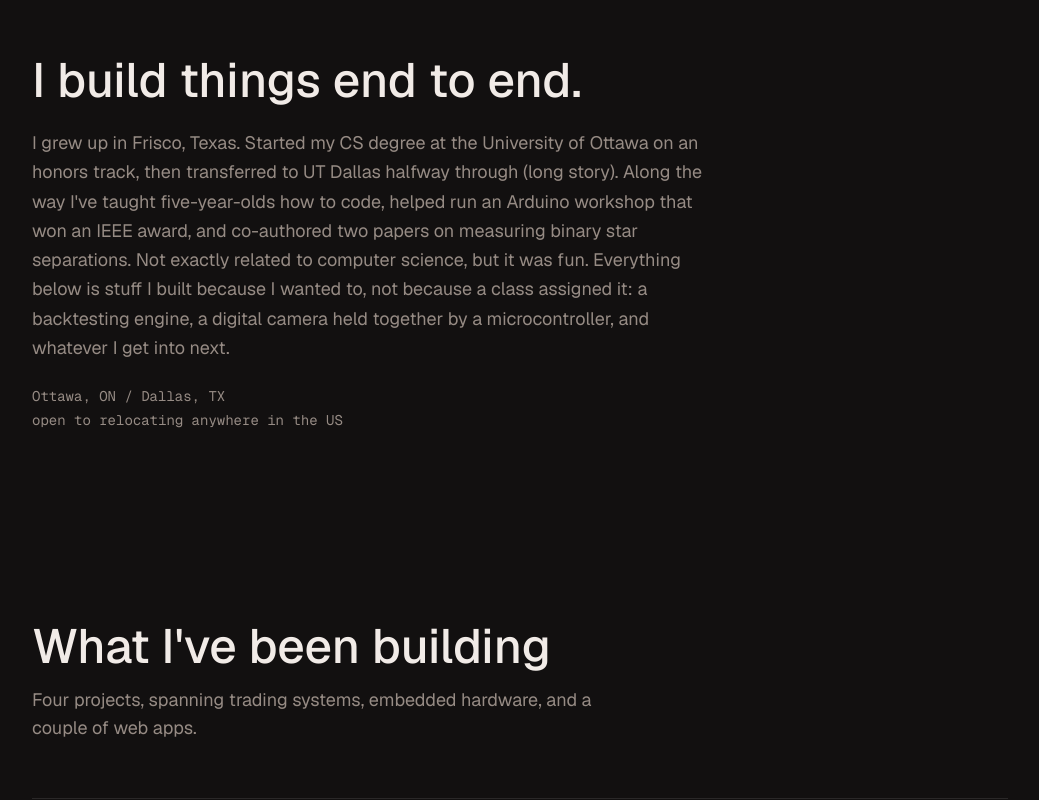
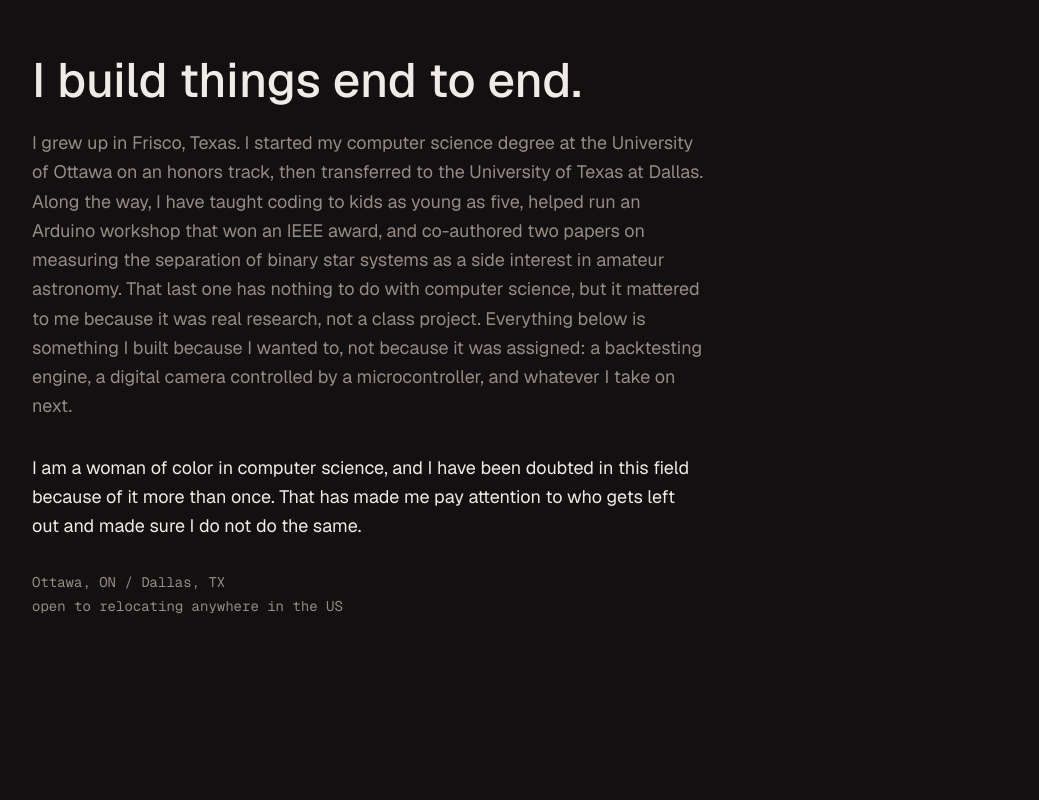
Before and after one commit to aparnabalaji07/portfolio, a Next.js app: page / in a window 1280 px wide. Shown: the part 840-1640 px from the top of the page, without its empty margins (120-1159 px from the left). Built offline with nearby package versions, Linux system fonts and the light colour scheme.

Commit message:
fix: rewrote site copy, removed contractions and jokes

```diff
--- a/src/app/projects/[slug]/page.js
+++ b/src/app/projects/[slug]/page.js
@@ -18,7 +18,7 @@ export async function generateMetadata({ params }) {
   const project = projects.find((p) => p.slug === slug);
   if (!project) return {};
   return {
-    title: `${project.title} — Aparna Balaji`,
+    title: `${project.title} | Aparna Balaji`,
     description: project.description,
   };
 }
--- a/src/components/About.js
+++ b/src/components/About.js
@@ -10,18 +10,26 @@ export default function About() {
             I build things end to end.
           </h2>
           <p className="text-muted text-lg mt-6 max-w-2xl leading-relaxed">
-            I grew up in Frisco, Texas. Started my CS degree at the
-            University of Ottawa on an honors track, then transferred to UT
-            Dallas halfway through (long story). Along the way I&apos;ve
-            taught five-year-olds how to code, helped run an Arduino
+            I grew up in Frisco, Texas. I started my computer science degree
+            at the University of Ottawa on an honors track, then transferred
+            to the University of Texas at Dallas. Along the way, I have
+            taught coding to kids as young as five, helped run an Arduino
             workshop that won an IEEE award, and co-authored two papers on
-            measuring binary star separations. Not exactly related to
-            computer science, but it was fun. Everything below is stuff I
-            built because I wanted to, not because a class assigned it: a
-            backtesting engine, a digital camera held together by a
-            microcontroller, and whatever I get into next.
+            measuring the separation of binary star systems as a side
+            interest in amateur astronomy. That last one has nothing to do
+            with computer science, but it mattered to me because it was real
+            research, not a class project. Everything below is something I
+            built because I wanted to, not because it was assigned: a
+            backtesting engine, a digital camera controlled by a
+            microcontroller, and whatever I take on next.
           </p>
-          <p className="text-muted font-mono text-sm mt-6">
+          <p className="text-text text-lg mt-8 max-w-2xl leading-relaxed">
+            I am a woman of color in computer science, and I have been
+            doubted in this field because of it more than once. That has
+            made me pay attention to who gets left out and made sure I do
+            not do the same.
+          </p>
+          <p className="text-muted font-mono text-sm mt-8">
             Ottawa, ON / Dallas, TX
           </p>
           <p className="text-muted font-mono text-sm mt-1">
--- a/src/components/Hero.js
+++ b/src/components/Hero.js
@@ -13,7 +13,7 @@ export default function Hero() {
         </h1>
         <p className="text-muted text-xl md:text-2xl mt-6 max-w-2xl">
           <Typewriter
-            text="CS student. I build things until they work, then find something else to break."
+            text="Computer science is something I keep coming back to, and I prefer building full projects rather than isolated exercises."
             speed={35}
           />
         </p>
--- a/src/data/projects.js
+++ b/src/data/projects.js
@@ -6,7 +6,7 @@ export const projects = [
     status: "in progress",
     dateRange: "Sept 2026 – present",
     description:
-      "A backtesting engine I wrote from scratch to test trading strategies against historical data without cheating and looking at the future.",
+      "A backtesting engine I built from scratch to test trading strategies against historical data, with a guard against look-ahead bias.",
     tech: ["Python", "pandas"],
     github: "https://github.com/aparnabalaji07/market-simulator",
     demo: null,
@@ -27,7 +27,7 @@ export const projects = [
         {
           term: "Look-ahead guard",
           detail:
-            "A check that prevents any strategy from accidentally using future data to make a decision in the past, the most common way backtests lie to you.",
+            "A check that prevents a strategy from using data that would not have been available yet. This is the most common source of unrealistic backtest results.",
         },
         {
           term: "Strategies tested",
@@ -79,7 +79,7 @@ export const projects = [
     demo: null,
     detail: {
       intro:
-        "This one's fully hardware and firmware, no web stack. I wanted to see what it actually takes to get a microcontroller to behave like a real camera: capturing images, handling storage, and doing it reliably instead of once.",
+        "This project is entirely hardware and firmware, with no web component. I wanted to understand what it actually takes to make a microcontroller function as a reliable camera, one that captures multiple images in a session and stores each one correctly rather than working only once.",
       specs: [
         { label: "Board", value: "ESP32" },
         { label: "Image sensor", value: "OV2640" },
@@ -102,11 +102,11 @@ export const projects = [
     demo: null,
     detail: {
       intro:
-        "I worked on this alongside the rest of the IEEE uOttawa software team. My focus was building reusable React components and wiring up Payload CMS so that future officers, most of whom won't be developers, can update the site themselves after we hand it off.",
+        "I worked on this alongside the rest of the IEEE uOttawa software team. My focus was building reusable React components and setting up Payload CMS so that future officers, most of whom will not be developers, can update the site themselves after we hand it off.",
       role:
-        "Collaborative build: I contributed components and the CMS integration rather than owning the whole site solo.",
+        "I contributed components and the CMS integration as part of a team, rather than building the whole site by myself.",
       outcome:
-        "The site is live and currently in use by the branch, which was the actual goal, not just a deployed demo.",
+        "The site is live and currently in use by the branch. That was the actual goal, not simply having something deployed.",
     },
   },
 ];
```
